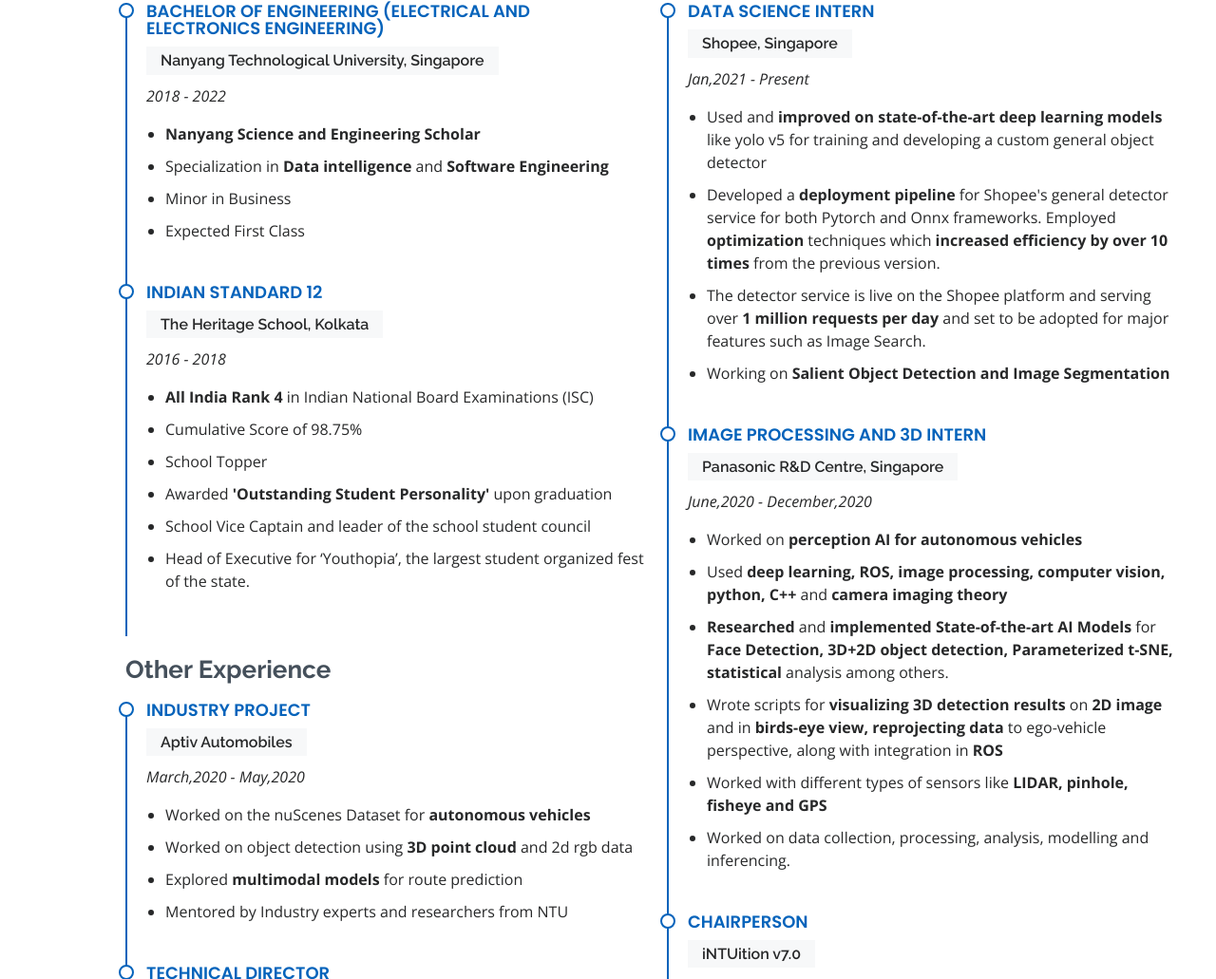
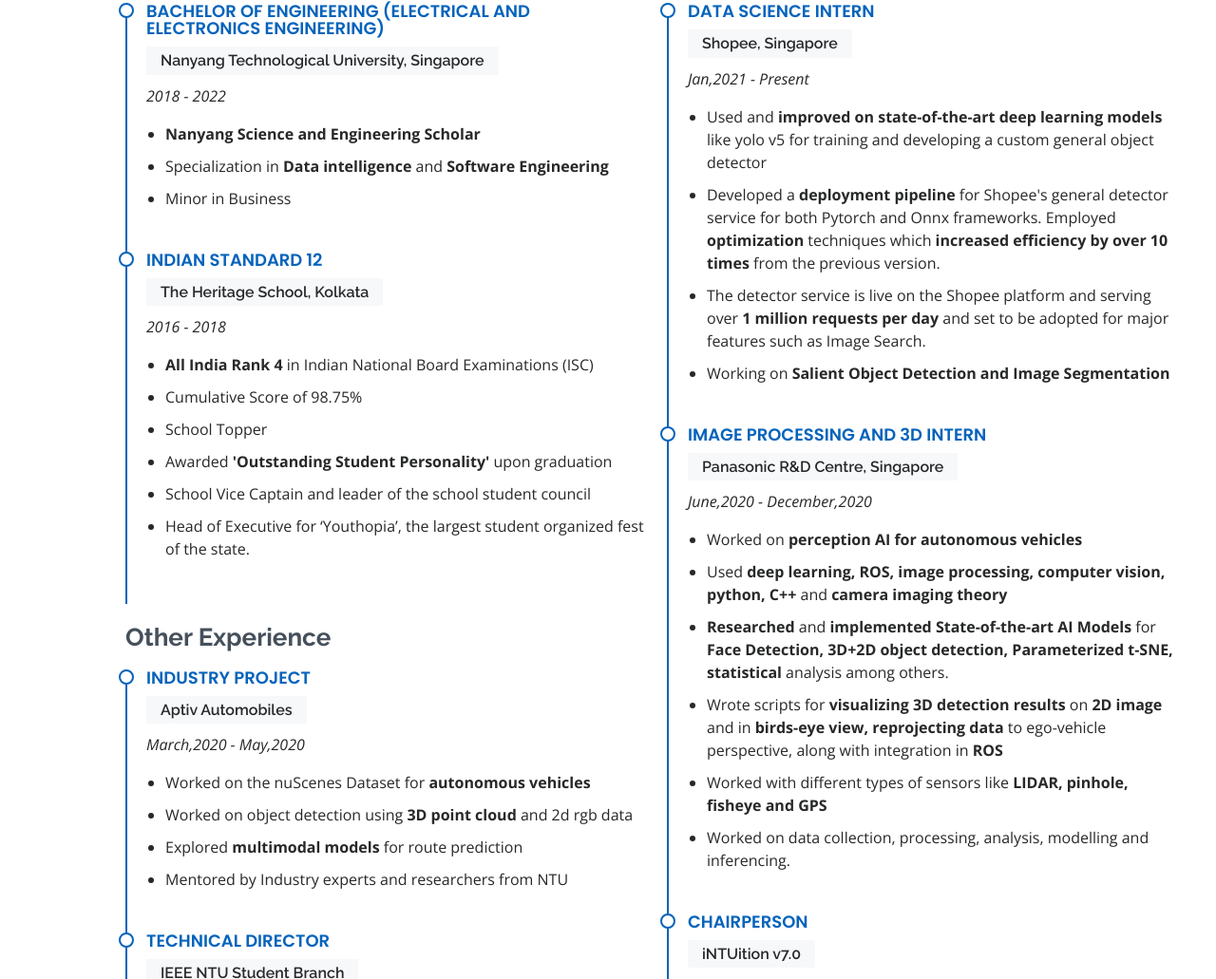
Before and after one commit to AishikNagar/aishiknagar, a plain HTML site: page index.html in a window 1280 px wide. Shown: the part 2399-3430 px from the top of the page at 95% size. Drawn offline with nearby package versions, Linux system fonts and the light colour scheme.

Commit message:
Minor Updates

```diff
--- a/index.html
+++ b/index.html
@@ -340,7 +340,7 @@
                 <li><strong>Nanyang Science and Engineering Scholar</strong></li>
                 <li>Specialization in <strong>Data intelligence</strong> and <strong>Software Engineering</strong></li>
                 <li>Minor in Business</li>
-                <li>Expected First Class</li>
+                <!-- <li>Expected First Class</li> -->
               </ul>
             </div>
             <div class="resume-item">
```
